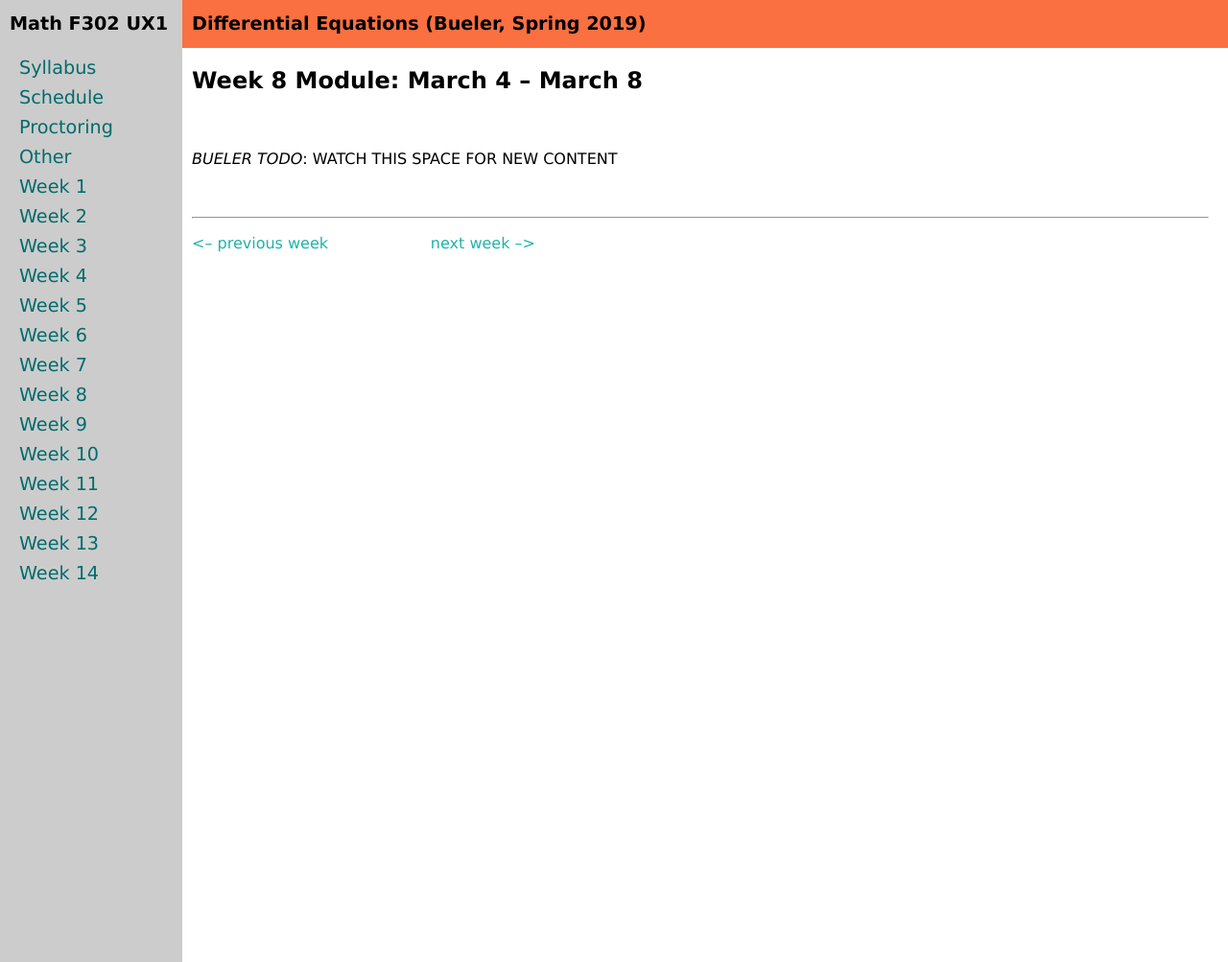
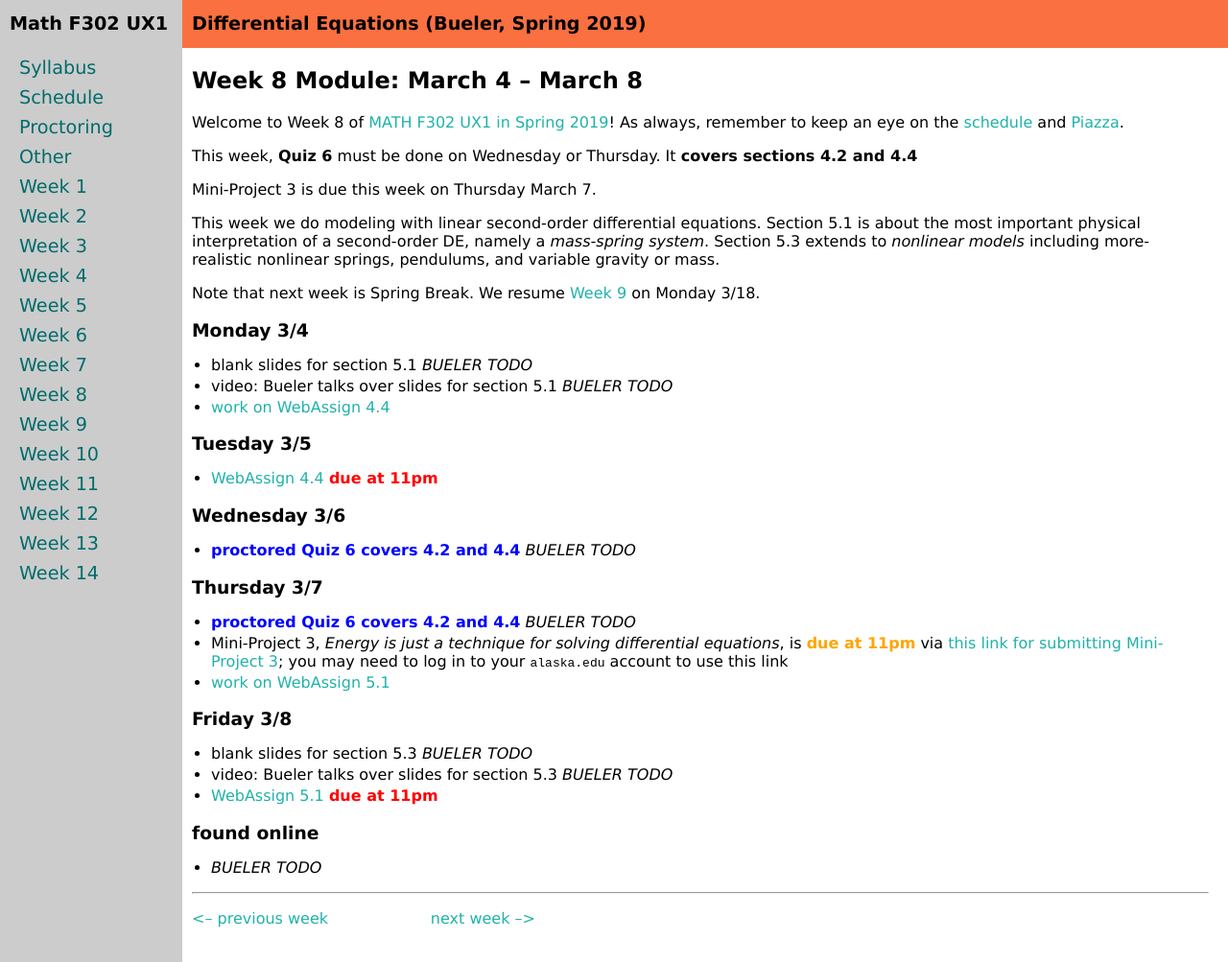
Before and after one commit to bueler/math302, a Jekyll site: the page built from week8.md, in a window 1280 px wide and 1003 px high. Shown: the whole window at 96% size. Built offline with Jekyll 4.4.1, drawn with Linux system fonts in a browser that asks for light colours.

Commit message:
populate week 8 page; note need to fix schedule to remove 5.2 and add 9.4

```diff
--- a/week8.md
+++ b/week8.md
@@ -5,10 +5,39 @@ title: Week 8
 
 ## Week 8 Module: March 4 -- March 8
 
-<br>
-<br>
-_BUELER TODO_: WATCH THIS SPACE FOR NEW CONTENT
+Welcome to Week 8 of [MATH F302 UX1 in Spring 2019](index.html)!  As always, remember to keep an eye on the [schedule](schedule.pdf) and [Piazza](https://piazza.com/uaf/spring2019/math302ux1/home).
 
-<br>
+This week, **Quiz 6** must be done on Wednesday or Thursday.  It **covers sections 4.2 and 4.4**
+
+Mini-Project 3 is due this week on Thursday March 7.
+
+This week we do modeling with linear second-order differential equations.  Section 5.1 is about the most important physical interpretation of a second-order DE, namely a _mass-spring system_.  Section 5.3 extends to _nonlinear models_ including more-realistic nonlinear springs, pendulums, and variable gravity or mass.
+
+Note that next week is Spring Break.  We resume [Week 9](week9) on Monday 3/18.
+
+### Monday 3/4
+* blank slides for section 5.1 _BUELER TODO_
+* video: Bueler talks over slides for section 5.1 _BUELER TODO_
+* [work on WebAssign 4.4](https://www.webassign.net/)
+
+### Tuesday 3/5
+* [WebAssign 4.4](https://www.webassign.net/) <span style="color:red">**due at 11pm**</span>
+
+### Wednesday 3/6
+* <span style="color:blue">**proctored Quiz 6 covers 4.2 and 4.4**</span> _BUELER TODO_
+
+### Thursday 3/7
+* <span style="color:blue">**proctored Quiz 6 covers 4.2 and 4.4**</span> _BUELER TODO_
+* Mini-Project 3, _Energy is just a technique for solving differential equations_, is <span style="color:orange">**due at 11pm**</span> via [this link for submitting Mini-Project 3](https://goo.gl/forms/fmSrrnCs8blR3Fwn1); you may need to log in to your `alaska.edu` account to use this link
+* [work on WebAssign 5.1](https://www.webassign.net/)
+
+### Friday 3/8
+* blank slides for section 5.3 _BUELER TODO_
+* video: Bueler talks over slides for section 5.3 _BUELER TODO_
+* [WebAssign 5.1](https://www.webassign.net/) <span style="color:red">**due at 11pm**</span>
+
+### found online
+* _BUELER TODO_
+
 <hr>
 <a align="left" href="week7">\<-- previous week</a>  &nbsp; &nbsp; &nbsp; &nbsp; &nbsp; &nbsp; &nbsp; &nbsp; &nbsp; &nbsp; <a align="right" href="week9">next week --\></a>
```
